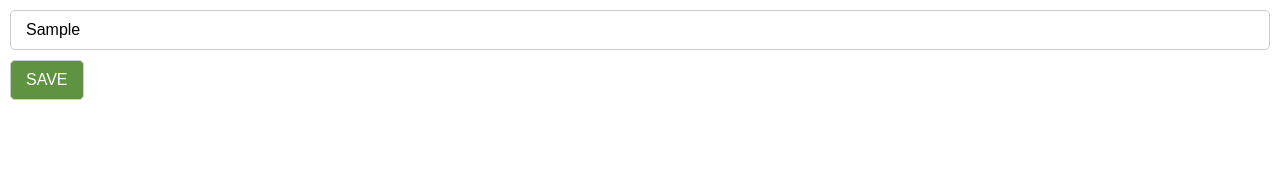
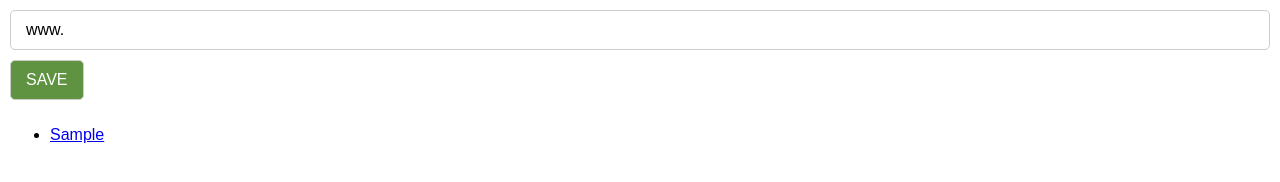
Before and after one commit to rrusyaidii/chromeExtension, a plain HTML site: page index.html in a window 1280 px wide. Both pictures are taken after typing "Sample" into the empty fields and a click on the button "SAVE". Drawn offline with Linux system fonts and the light colour scheme.

Commit message:
used template strings and use <li> in js by using innerHTML

```diff
--- a/index.html
+++ b/index.html
@@ -7,8 +7,11 @@
     <title>Chrome Extension</title>
 </head>
 <body>
-    <input type="text" id="input-el">
+    <input type="text" id="input-el" placeholder="www.facebook.com">
     <button id="input-btn">SAVE</button>
+    <ul id="ul-el"></ul>
+    <div id="container-el">
+    </div>
     <script src="index.js"></script>
 
 </body>
--- a/index.js
+++ b/index.js
@@ -1,14 +1,27 @@
-let myLeads = ["www.awesomelead.com", "www.epiclead.com", "www.greatlead.com"];
+let myLeads = [];
 const inputEl = document.getElementById("input-el");
 const inputBtn = document.getElementById("input-btn");
+const ulEl = document.getElementById("ul-el");
 
 inputBtn.addEventListener("click", function() {
-    alert("Hello AHH World!");
-    myLeads.push(inputEl.value);
-    console.log(myLeads);
+    myLeads.push(inputEl.value)
+    renderLead()
+    inputEl.value = "www.";
 });
 
-for (let i = 0; i<myLeads.length; i++)
-{
-    console.log(myLeads[i])
+function renderLead() {
+    let listItems = "";
+    for (let i = 0; i < myLeads.length; i++) {
+        // listItems += "<li><a href='" + myLeads[i] + "' target='_blank'>" + myLeads[i] + "</a></li>";
+
+        // Template String (instead of using many quotes and plus signs)
+        listItems += `
+        <li>
+            <a target='_blank' href='${myLeads[i]}'>
+                ${myLeads[i]}
+            </a>
+        </li>
+        `
+    }
+    ulEl.innerHTML = listItems;
 }
```
Also changed, not shown: style.css (line endings or trailing spaces).
